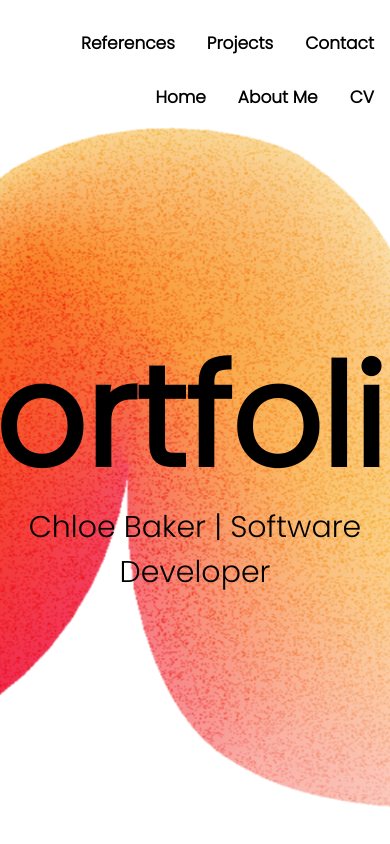
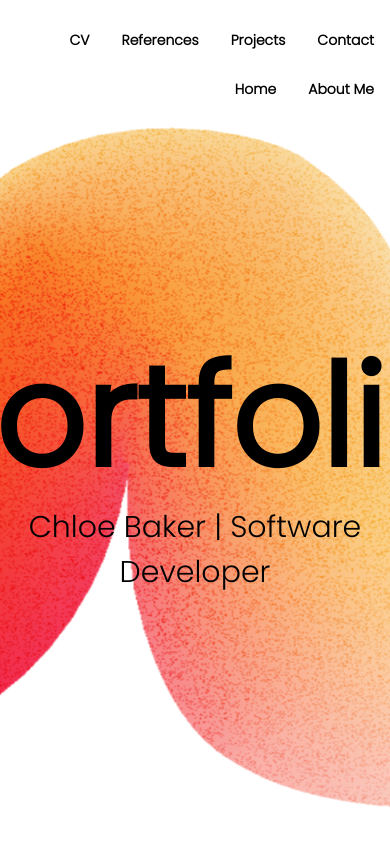
Before and after one commit to chhhloeeee/digital-portfolio, a React (Create React App) app: page / in a window 390 px wide. Shown: the top 844 px of the page. Built offline with nearby package versions, Linux system fonts and the light colour scheme.

Commit message:
fix: make nav bar more mobile friendly

```diff
--- a/src/components/NavBar.tsx
+++ b/src/components/NavBar.tsx
@@ -36,6 +36,10 @@ const StyledNavBar = styled(NavBar)`
     text-decoration: none;
     font-size: 17px;
     font-weight: bold;
+
+    @media (max-width: 750px) {
+      font-size: 14px;
+    }
   }
 `;
 
```
